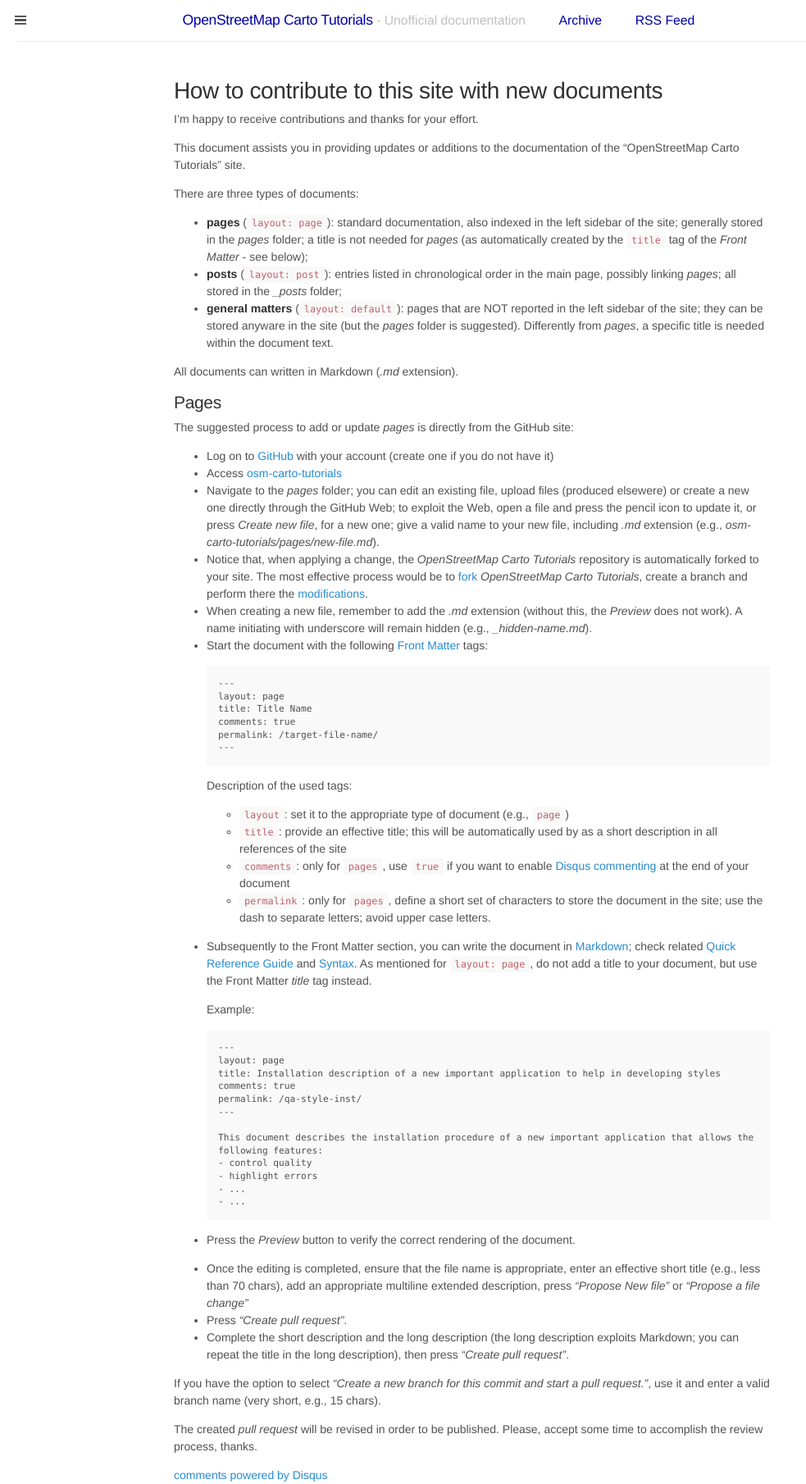
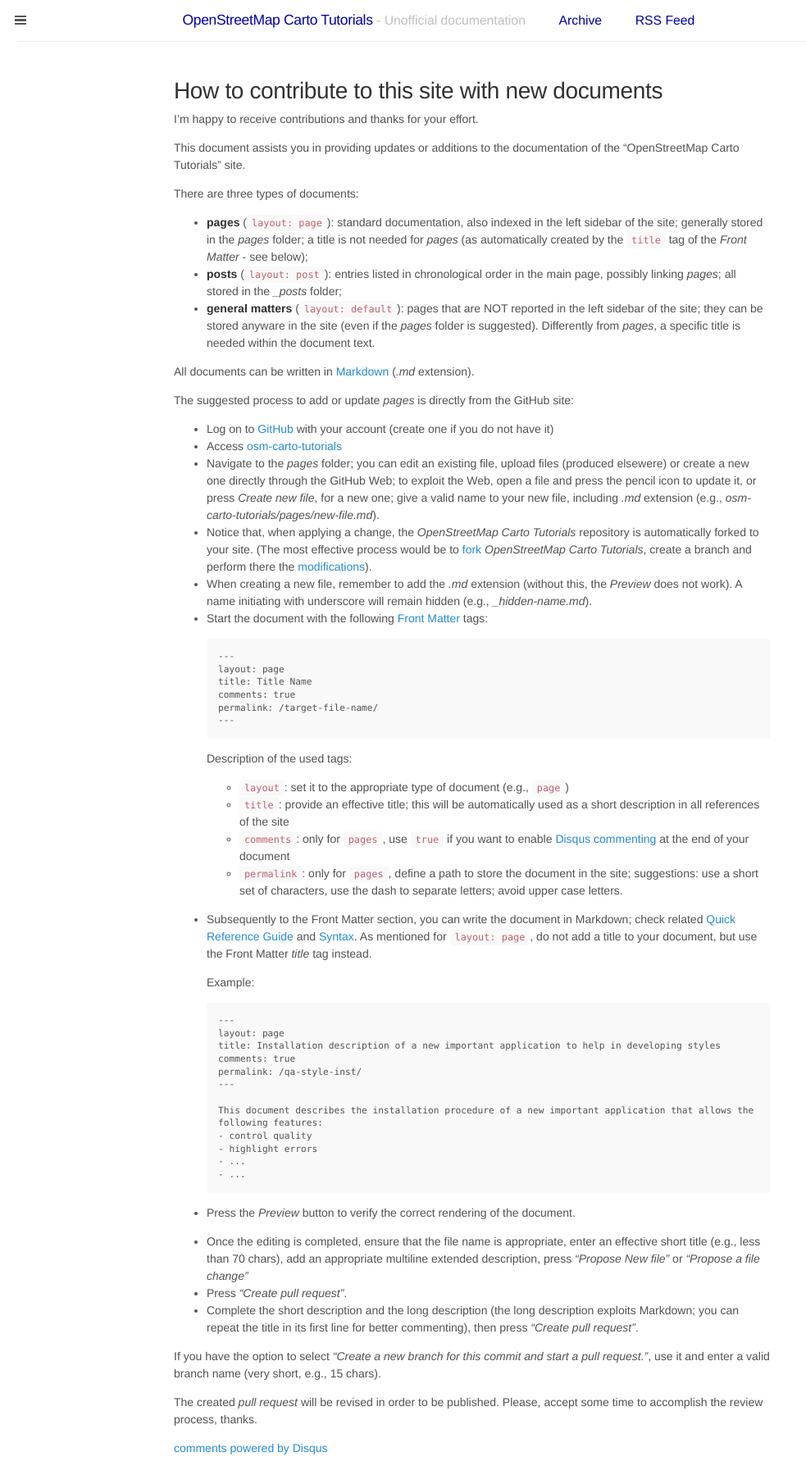
Before and after one commit to Ircama/osm-carto-tutorials, a Jekyll site: the page built from pages/how-to-contribute.md, in a window 1280 px wide. Shown: the whole page at 82% size, without its empty margins (0-983 px from the left). Built offline with Jekyll 4.4.1, drawn with Linux system fonts in a browser that asks for light colours; comment, search, counter and statistics services are not loaded; after the commit the page ends 1777 px from its top, so only the background shows below that.

Commit message:
Update how-to-contribute.md

````diff
--- a/pages/how-to-contribute.md
+++ b/pages/how-to-contribute.md
@@ -14,18 +14,16 @@
 
 - **pages** (`layout: page`): standard documentation, also indexed in the left sidebar of the site; generally stored in the *pages* folder; a title is not needed for *pages* (as automatically created by the `title` tag of the *Front Matter* - see below);
 - **posts** (`layout: post`): entries listed in chronological order in the main page, possibly linking *pages*; all stored in the *_posts* folder;
-- **general matters** (`layout: default`): pages that are NOT reported in the left sidebar of the site; they can be stored anyware in the site (but the *pages* folder is suggested). Differently from *pages*, a specific title is needed within the document text.
+- **general matters** (`layout: default`): pages that are NOT reported in the left sidebar of the site; they can be stored anyware in the site (even if the *pages* folder is suggested). Differently from *pages*, a specific title is needed within the document text.
 
-All documents can written in Markdown (*.md* extension).
-
-## Pages
+All documents can be written in [Markdown](http://kramdown.gettalong.org) (*.md* extension).
 
 The suggested process to add or update *pages* is directly from the GitHub site:
 
 - Log on to [GitHub](https://github.com) with your account (create one if you do not have it)
 - Access [osm-carto-tutorials](https://github.com/Ircama/osm-carto-tutorials/tree/gh-pages/pages)
 - Navigate to the *pages* folder; you can edit an existing file, upload files (produced elsewere) or create a new one directly through the GitHub Web; to exploit the Web, open a file and press the pencil icon to update it, or press *Create new file*, for a new one; give a valid name to your new file, including *.md* extension (e.g., *osm-carto-tutorials/pages/new-file.md*).
-- Notice that, when applying a change, the *OpenStreetMap Carto Tutorials* repository is automatically forked to your site. The most effective process would be to [fork](https://help.github.com/articles/working-with-forks) *OpenStreetMap Carto Tutorials*, create a branch and perform there the [modifications](https://help.github.com/articles/proposing-changes-to-a-project-with-pull-requests).
+- Notice that, when applying a change, the *OpenStreetMap Carto Tutorials* repository is automatically forked to your site. (The most effective process would be to [fork](https://help.github.com/articles/working-with-forks) *OpenStreetMap Carto Tutorials*, create a branch and perform there the [modifications](https://help.github.com/articles/proposing-changes-to-a-project-with-pull-requests)).
 - When creating a new file, remember to add the *.md* extension (without this, the *Preview* does not work). A name initiating with underscore will remain hidden (e.g., *_hidden-name.md*).
 - Start the document with the following [Front Matter]( https://jekyllrb.com/docs/frontmatter/) tags:
 
@@ -39,12 +37,13 @@
   ```
 
   Description of the used tags:
+
   - `layout`: set it to the appropriate type of document (e.g., `page`)
-  - `title`: provide an effective title; this will be automatically used by as a short description in all references of the site
+  - `title`: provide an effective title; this will be automatically used as a short description in all references of the site
   - `comments`: only for `pages`, use `true` if you want to enable [Disqus commenting](https://disqus.com) at the end of your document
-  - `permalink`: only for `pages`, define a short set of characters to store the document in the site; use the dash to separate letters; avoid upper case letters.
+  - `permalink`: only for `pages`, define a path to store the document in the site; suggestions: use a short set of characters, use the dash to separate letters; avoid upper case letters.
 
-- Subsequently to the Front Matter section, you can write the document in [Markdown](http://kramdown.gettalong.org); check related [Quick Reference Guide]( http://kramdown.gettalong.org/quickref.html) and [Syntax](http://kramdown.gettalong.org/syntax.html). As mentioned for `layout: page`, do not add a title to your document, but use the Front Matter *title* tag instead.
+- Subsequently to the Front Matter section, you can write the document in Markdown; check related [Quick Reference Guide]( http://kramdown.gettalong.org/quickref.html) and [Syntax](http://kramdown.gettalong.org/syntax.html). As mentioned for `layout: page`, do not add a title to your document, but use the Front Matter *title* tag instead.
 
   Example:
 
@@ -67,7 +66,7 @@
 
 - Once the editing is completed, ensure that the file name is appropriate, enter an effective short title (e.g., less than 70 chars), add an appropriate multiline extended description, press *"Propose New file"* or *"Propose a file change"*
 - Press *"Create pull request"*.
-- Complete the short description and the long description (the long description exploits Markdown; you can repeat the title in the long description), then press *"Create pull request"*.
+- Complete the short description and the long description (the long description exploits Markdown; you can repeat the title in its first line for better commenting), then press *"Create pull request"*.
 
 If you have the option to select *"Create a new branch for this commit and start a pull request."*, use it and enter a valid branch name (very short, e.g., 15 chars).
 
````
